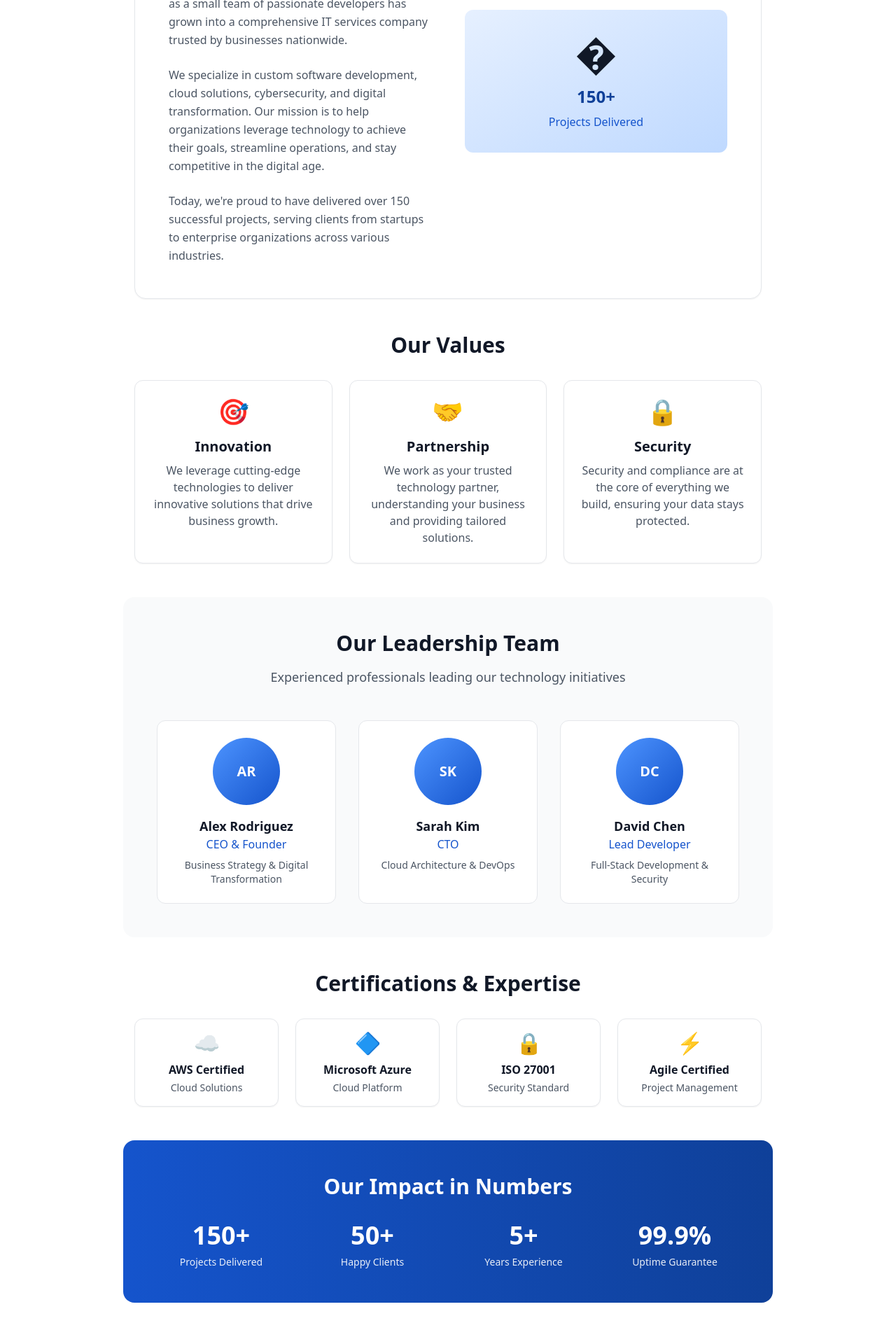
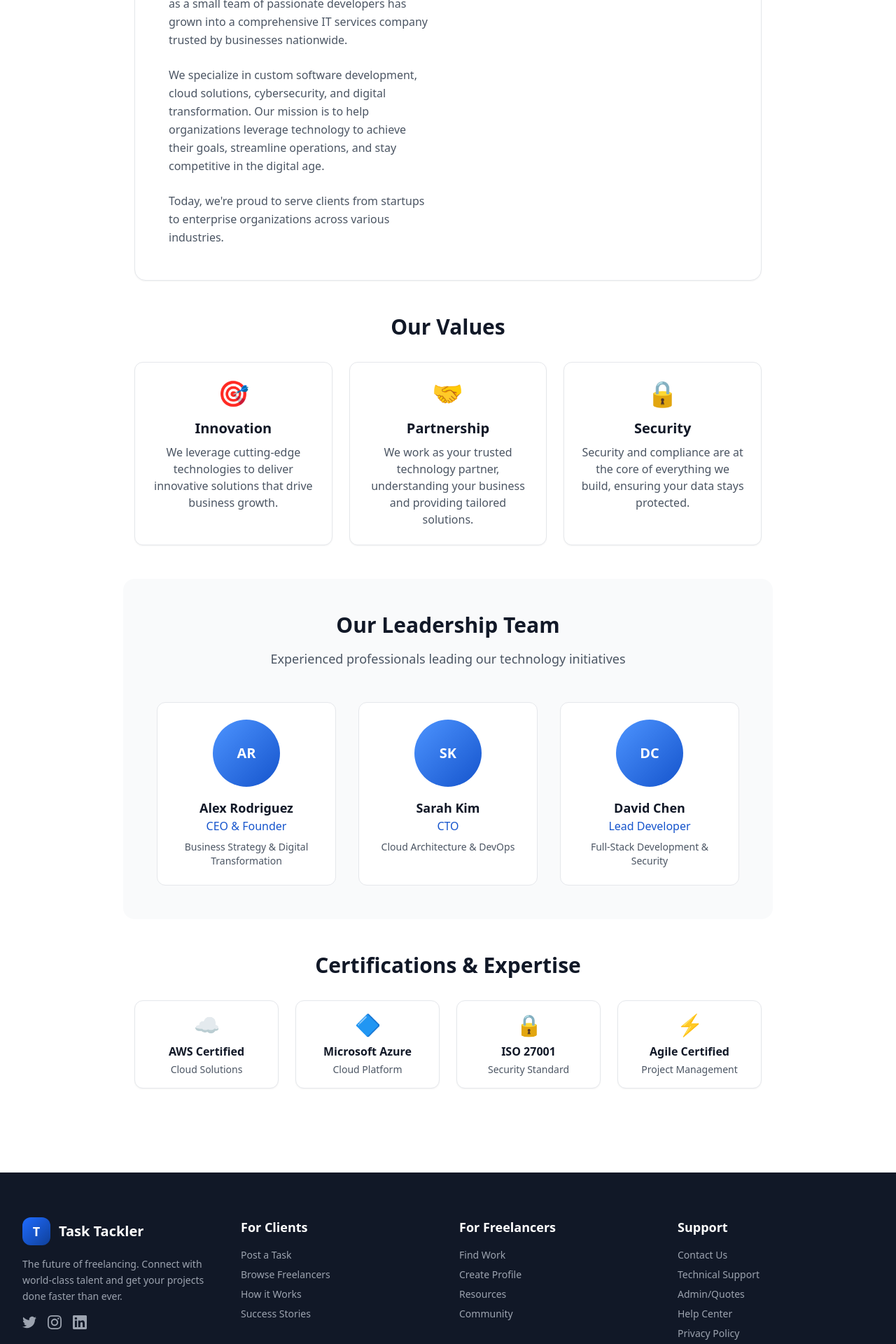
Before and after one commit to DineshPrajapat2011/TaskTackler, a Next.js app: page /about in a window 1280 px wide. Shown: the part 480-2400 px from the top of the page at 70% size. Built offline with nearby package versions, Linux system fonts and the light colour scheme.

Commit message:
Remove company stats sections from About and Home pages for a cleaner presentation

```diff
--- a/app/about/page.tsx
+++ b/app/about/page.tsx
@@ -27,14 +27,8 @@ export default function AboutPage() {
               goals, streamline operations, and stay competitive in the digital age.
             </p>
             <p className="text-gray-600 leading-relaxed">
-              Today, we&apos;re proud to have delivered over 150 successful projects, serving clients
-              from startups to enterprise organizations across various industries.
+              Today, we&apos;re proud to serve clients from startups to enterprise organizations across various industries.
             </p>
-          </div>
-          <div className="bg-gradient-to-br from-brand-100 to-brand-200 rounded-xl p-8 text-center">
-            <div className="text-6xl mb-4">�</div>
-            <div className="text-2xl font-bold text-brand-700 mb-2">150+</div>
-            <div className="text-brand-600">Projects Delivered</div>
           </div>
         </div>
       </div>
@@ -111,26 +105,6 @@ export default function AboutPage() {
           ))}
         </div>
       </div>
-
-      {/* Company Stats */}
-      <div className="bg-gradient-to-r from-brand-600 to-brand-700 rounded-2xl p-8 lg:p-12 -mx-4 text-white">
-        <div className="text-center space-y-8">
-          <h2 className="text-3xl font-bold">Our Impact in Numbers</h2>
-          <div className="grid grid-cols-2 lg:grid-cols-4 gap-8">
-            {[
-              { number: '150+', label: 'Projects Delivered' },
-              { number: '50+', label: 'Happy Clients' },
-              { number: '5+', label: 'Years Experience' },
-              { number: '99.9%', label: 'Uptime Guarantee' }
-            ].map((stat, i) => (
-              <div key={i} className="text-center">
-                <div className="text-3xl lg:text-4xl font-bold mb-2">{stat.number}</div>
-                <div className="text-sm opacity-90">{stat.label}</div>
-              </div>
-            ))}
-          </div>
-        </div>
-      </div>
     </div>
   )
 }
--- a/app/page.tsx
+++ b/app/page.tsx
@@ -25,23 +25,6 @@ export default function HomePage() {
               Our Services
             </Link>
           </div>
-        </div>
-      </section>
-
-      {/* Stats Section */}
-      <section className="text-center">
-        <div className="grid grid-cols-2 lg:grid-cols-4 gap-8">
-          {[
-            { number: '150+', label: 'Projects Delivered' },
-            { number: '50+', label: 'Happy Clients' },
-            { number: '5+', label: 'Years Experience' },
-            { number: '24/7', label: 'Support Available' }
-          ].map((stat, i) => (
-            <div key={i} className="space-y-2">
-              <div className="text-3xl lg:text-4xl font-bold text-brand-600">{stat.number}</div>
-              <div className="text-sm text-gray-600 font-medium">{stat.label}</div>
-            </div>
-          ))}
         </div>
       </section>
 
```
